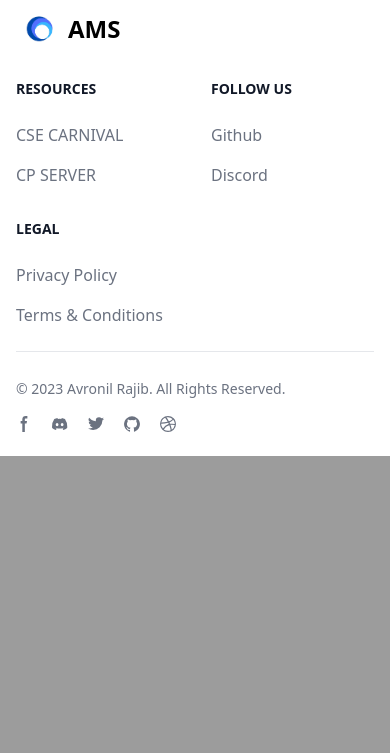
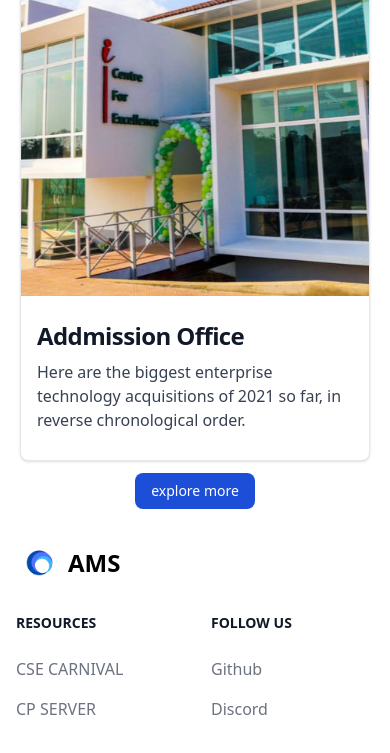
Before and after one commit to razibdash/AMS, a PHP site: page / in a window 390 px wide. Shown: the part 3899-4652 px from the top of the page. Before the commit the page ends 4355 px from the top, so only its background shows below. Run offline with PHP 8.4, Linux system fonts and the light colour scheme; some libraries are stand-ins or nearby versions.

Commit message:
some change gallery ui and some changes navigation menu or adding new js file

```diff
--- a/header.php
+++ b/header.php
@@ -14,7 +14,7 @@
 
 <nav class="bg-white border-gray-200 dark:bg-gray-900">
   <div class="max-w-screen-xl flex flex-wrap items-center justify-between mx-auto p-4">
-  <a href="index.php" class="flex items-center space-x-3 rtl:space-x-reverse">
+  <a href="index.php" class="flex items-center space-x-1 rtl:space-x-reverse">
       <img src="image/logo.png" class="h-12 mt-1" alt="Flowbite Logo" />
       <span class="self-center text-2xl font-semibold whitespace-nowrap dark:text-white">AMS</span>
   </a>
@@ -30,13 +30,19 @@
   <div class="items-center justify-between hidden w-full md:flex md:w-auto md:order-1" id="navbar-cta">
     <ul class="flex flex-col font-medium p-4 md:p-0 mt-4 border border-gray-100 rounded-lg bg-gray-50 md:space-x-8 rtl:space-x-reverse md:flex-row md:mt-0 md:border-0 md:bg-white dark:bg-gray-800 md:dark:bg-gray-900 dark:border-gray-700">
       <li>
-        <a href="#" class="block py-2 px-3 md:p-0 text-white bg-blue-700 rounded md:bg-transparent md:text-blue-700 md:dark:text-blue-500" aria-current="page">Home</a>
+        <a href="index.php" class="block py-2 px-3 md:p-0 text-white bg-blue-700 rounded md:bg-transparent md:text-blue-700 md:dark:text-blue-500" aria-current="page">Home</a>
+      </li>
+      <li>
+        <a href="gallery.php" class="block py-2 px-3 md:p-0 text-gray-900 rounded hover:bg-gray-100 md:hover:bg-transparent md:hover:text-blue-700 md:dark:hover:text-blue-500 dark:text-white dark:hover:bg-gray-700 dark:hover:text-white md:dark:hover:bg-transparent dark:border-gray-700">Gallery</a>
+      </li>
+      <li>
+        <a href="#" class="block py-2 px-3 md:p-0 text-gray-900 rounded hover:bg-gray-100 md:hover:bg-transparent md:hover:text-blue-700 md:dark:hover:text-blue-500 dark:text-white dark:hover:bg-gray-700 dark:hover:text-white md:dark:hover:bg-transparent dark:border-gray-700">Alumni</a>
+      </li>
+      <li>
+        <a href="#" class="block py-2 px-3 md:p-0 text-gray-900 rounded hover:bg-gray-100 md:hover:bg-transparent md:hover:text-blue-700 md:dark:hover:text-blue-500 dark:text-white dark:hover:bg-gray-700 dark:hover:text-white md:dark:hover:bg-transparent dark:border-gray-700">Job</a>
       </li>
       <li>
         <a href="#" class="block py-2 px-3 md:p-0 text-gray-900 rounded hover:bg-gray-100 md:hover:bg-transparent md:hover:text-blue-700 md:dark:hover:text-blue-500 dark:text-white dark:hover:bg-gray-700 dark:hover:text-white md:dark:hover:bg-transparent dark:border-gray-700">About</a>
-      </li>
-      <li>
-        <a href="#" class="block py-2 px-3 md:p-0 text-gray-900 rounded hover:bg-gray-100 md:hover:bg-transparent md:hover:text-blue-700 md:dark:hover:text-blue-500 dark:text-white dark:hover:bg-gray-700 dark:hover:text-white md:dark:hover:bg-transparent dark:border-gray-700">Services</a>
       </li>
       <li>
         <a href="#" class="block py-2 px-3 md:p-0 text-gray-900 rounded hover:bg-gray-100 md:hover:bg-transparent md:hover:text-blue-700 md:dark:hover:text-blue-500 dark:text-white dark:hover:bg-gray-700 dark:hover:text-white md:dark:hover:bg-transparent dark:border-gray-700">Contact</a>
@@ -45,6 +51,6 @@
   </div>
   </div>
 </nav>
-
+<script src="js/index.js"></script>
 </body>
 </html>
--- a/index.php
+++ b/index.php
@@ -63,18 +63,32 @@ require_once("slider.php");
             </div>
         </div>
         <div class="gallary-images-section">
-                <div class="text-center max-w-lg m-1">
-                    <img class="h-auto max-w-lg rounded-lg" src="https://flowbite.s3.amazonaws.com/docs/gallery/square/image-1.jpg" alt="">
+
+            <a href="#" class="flex m-2 flex-col items-center bg-white border border-gray-200 rounded-lg shadow md:flex-row md:max-w-xl hover:bg-gray-100 dark:border-gray-700 dark:bg-gray-800 dark:hover:bg-gray-700">
+                <img class="object-cover m-2 w-full rounded-t-lg h-96 md:h-auto md:w-48 md:rounded-none md:rounded-s-lg" src="image/addOffice.jpg" alt="">
+                <div class="flex flex-col justify-between p-4 leading-normal">
+                    <h5 class="mb-2 text-2xl font-bold tracking-tight text-gray-900 dark:text-white">Addmission Office</h5>
+                    <p class="mb-3 font-normal text-gray-700 dark:text-gray-400">Here are the biggest enterprise technology acquisitions of 2021 so far, in reverse chronological order.</p>
                 </div>
-                <div class="text-center max-w-lg m-1">
-                    <img class="h-auto max-w-lg rounded-lg" src="https://flowbite.s3.amazonaws.com/docs/gallery/square/image-2.jpg" alt="">
+            </a>
+            <a href="#" class="flex flex-col m-2 items-center bg-white border border-gray-200 rounded-lg shadow md:flex-row md:max-w-xl hover:bg-gray-100 dark:border-gray-700 dark:bg-gray-800 dark:hover:bg-gray-700">
+                <img class="object-cover m-2 w-full rounded-t-lg h-96 md:h-auto md:w-48 md:rounded-none md:rounded-s-lg" src="image/addOffice.jpg" alt="">
+                <div class="flex flex-col justify-between p-4 leading-normal">
+                    <h5 class="mb-2 text-2xl font-bold tracking-tight text-gray-900 dark:text-white">Addmission Office</h5>
+                    <p class="mb-3 font-normal text-gray-700 dark:text-gray-400">Here are the biggest enterprise technology acquisitions of 2021 so far, in reverse chronological order.</p>
                 </div>
-                <div class="text-center max-w-lg m-1">
-                    <img class="h-auto max-w-lg rounded-lg" src="https://flowbite.s3.amazonaws.com/docs/gallery/square/image-3.jpg" alt="">
+            </a>
+            <a href="#" class="flex flex-col m-2 items-center bg-white border border-gray-200 rounded-lg shadow md:flex-row md:max-w-xl hover:bg-gray-100 dark:border-gray-700 dark:bg-gray-800 dark:hover:bg-gray-700">
+                <img class="object-cover m-2 w-full rounded-t-lg h-96 md:h-auto md:w-48 md:rounded-none md:rounded-s-lg" src="image/addOffice.jpg" alt="">
+                <div class="flex flex-col justify-between p-4 leading-normal">
+                    <h5 class="mb-2 text-2xl font-bold tracking-tight text-gray-900 dark:text-white">Addmission Office</h5>
+                    <p class="mb-3 font-normal text-gray-700 dark:text-gray-400">Here are the biggest enterprise technology acquisitions of 2021 so far, in reverse chronological order.</p>
                 </div>
-                <div class="text-center max-w-lg m-1">
-                    <img class="h-auto max-w-lg rounded-lg" src="https://flowbite.s3.amazonaws.com/docs/gallery/square/image-4.jpg" alt="">
-                </div>
+            </a>
+         </div>
+            <div class="more-button text-center">
+            <button type="button" id="morePhoto" onclick="morePhote()" class="text-white bg-blue-700 hover:bg-blue-800 focus:ring-4 focus:outline-none focus:ring-blue-300 font-medium rounded-lg text-sm px-4 py-2 text-center dark:bg-blue-600 dark:hover:bg-blue-700 dark:focus:ring-blue-800 m-1 ">explore more</button>
+
             </div>
 
     </div>
--- /dev/null
+++ b/js/index.js
@@ -0,0 +1,3 @@
+ function morePhote() {
+    location.href = "gallery.php";
+};
```
Also changed, not shown: gallery.php (added, +10 -0 lines), image/addOffice.jpg (added).
